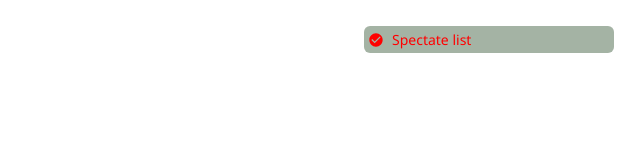
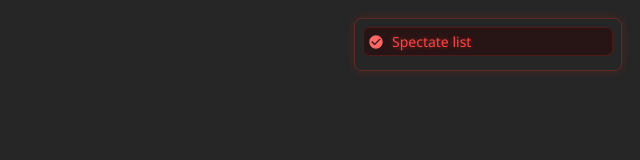
Before and after one commit to f37984811-arch/aerhawerh, a plain HTML site: page index1.html in a window 1280 px wide. Shown: the whole page, without its empty margins (640-1280 px from the left). Drawn offline with Linux system fonts and the light colour scheme.

Commit message:
Update index1.html

```diff
--- a/index1.html
+++ b/index1.html
@@ -5,8 +5,8 @@
     <style>
         body {
             font-family: 'Segoe UI', Tahoma, Geneva, Verdana, sans-serif;
-            background: transparent;
-            color: #ff0000;
+            background: rgba(15, 15, 15, 0.9);
+            color: #ff4444;
             padding: 8px;
             border-radius: 8px;
             width: 250px;
@@ -17,6 +17,8 @@
             font-size: 12px;
             transition: opacity 0.3s ease;
             opacity: 1;
+            border: 1px solid rgba(220, 50, 50, 0.3);
+            box-shadow: 0 0 10px rgba(180, 40, 40, 0.3);
         }
 
         .header {
@@ -24,8 +26,9 @@
             align-items: center;
             margin-bottom: 6px;
             padding: 4px;
-            background: rgba(2, 43, 1, 0.356);
+            background: rgba(40, 10, 10, 0.6);
             border-radius: 6px;
+            border: 1px solid rgba(220, 50, 50, 0.2);
         }
 
         .icon {
@@ -38,18 +41,19 @@
         .title {
             font-size: 14px;
             font-weight: 500;
-            color: #ff0000;
+            color: #ff4444;
+            text-shadow: 0 0 5px rgba(220, 50, 50, 0.6);
         }
 
         .monitor {
             padding: 4px;
-            border-bottom: 1px solid rgba(6, 143, 59, 0.1);
+            border-bottom: 1px solid rgba(220, 50, 50, 0.2);
             margin: 2px 0;
         }
 
         .status {
             font-size: 10px;
-            color: #ff0000;
+            color: #ff6666;
             line-height: 1.2;
         }
 
```
